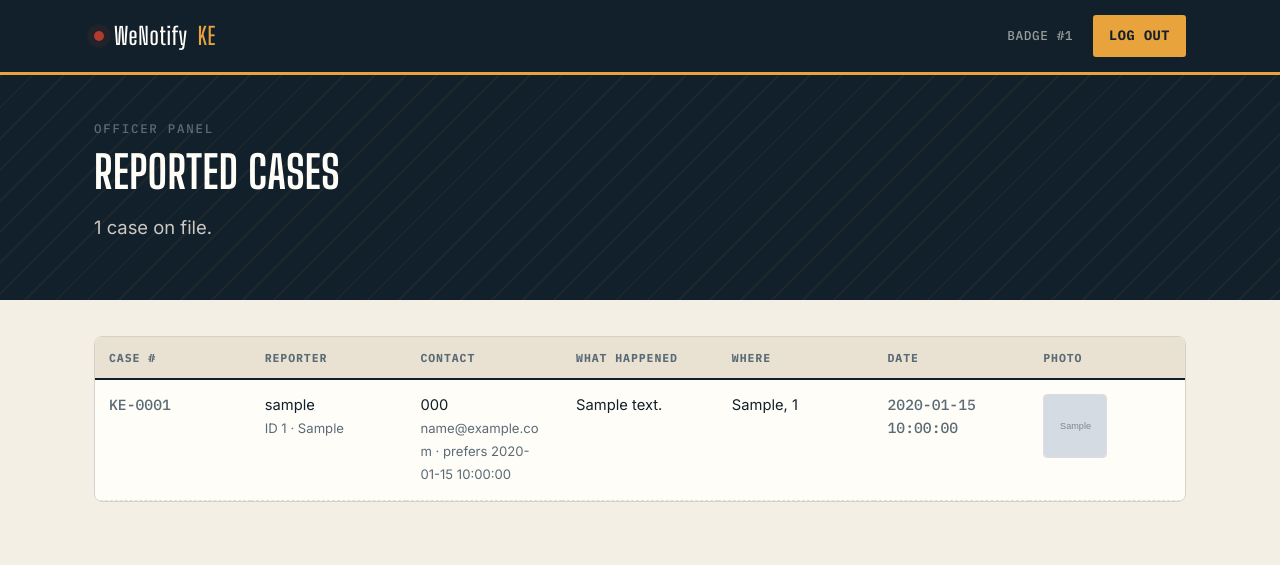
After one commit to OwenKems/we_notifyke, a Flask app: page /admin/dashboard in a window 1280 px wide. The commit adds this page. Shown: the top 565 px of the page. Run offline with Flask 3, Linux system fonts and the light colour scheme; a user stored in the database is signed in; tables that the repository leaves empty or names only in its code hold one stand-in row (values such as "Sample post"); grey boxes marked "Sample" are stand-in pictures; some libraries are stand-ins or nearby versions.

Commit message:
Add photo upload support, case dashboard, and admin fixes; stop tracking uploaded photos

```diff
--- a/app.py
+++ b/app.py
@@ -3,12 +3,63 @@ Responsible for running our app instance
 """
 from flask import *
 #session
-app.secret_key="qwer1234tyui"
 import pymysql
+import os
+from werkzeug.security import generate_password_hash, check_password_hash
+from werkzeug.utils import secure_filename
 connection=pymysql.connect(host='localhost',user="root",password="",database="owenke")
 
 
 app=Flask(__name__)
+app.secret_key="qwer1234tyui"
+
+UPLOAD_FOLDER = os.path.join(app.root_path, "static", "uploads")
+os.makedirs(UPLOAD_FOLDER, exist_ok=True)
+ALLOWED_EXTENSIONS = {"png", "jpg", "jpeg", "gif", "webp"}
+
+def allowed_file(filename):
+    return "." in filename and filename.rsplit(".", 1)[1].lower() in ALLOWED_EXTENSIONS
+
+def setup_admin_accounts():
+    """Creates the officer/chief-admin tables if missing, and seeds one
+    default login for each so the dashboard can be accessed on a fresh
+    database. Passwords are stored hashed, never in plain text."""
+    cursor=connection.cursor()
+    cursor.execute("""
+        CREATE TABLE IF NOT EXISTS officials_table (
+            id INT AUTO_INCREMENT PRIMARY KEY,
+            badge_no VARCHAR(50) UNIQUE NOT NULL,
+            tell VARCHAR(20),
+            password VARCHAR(255) NOT NULL
+        )
+    """)
+    cursor.execute("""
+        CREATE TABLE IF NOT EXISTS admin_panel (
+            id INT AUTO_INCREMENT PRIMARY KEY,
+            chief_badge_no VARCHAR(50) UNIQUE NOT NULL,
+            password VARCHAR(255) NOT NULL
+        )
+    """)
+    connection.commit()
+
+    cursor.execute("SELECT COUNT(*) FROM officials_table")
+    if cursor.fetchone()[0] == 0:
+        cursor.execute(
+            "INSERT INTO officials_table (badge_no, tell, password) VALUES (%s,%s,%s)",
+            ("ADMIN001", "254700000000", generate_password_hash("Officer@123"))
+        )
+        connection.commit()
+
+    cursor.execute("SELECT COUNT(*) FROM admin_panel")
+    if cursor.fetchone()[0] == 0:
+        cursor.execute(
+            "INSERT INTO admin_panel (chief_badge_no, password) VALUES (%s,%s)",
+            ("CHIEF001", generate_password_hash("Chief@123"))
+        )
+        connection.commit()
+
+setup_admin_accounts()
+
 @app.route("/")
 def index():
     #create some code to ftch products from the database
@@ -29,7 +80,6 @@ def home():
         email=request.form['email']
         phone=request.form['phone']
         event_desc=request.form['event_desc']
-        file=request.form['file_upload']
         event_date=request.form['event_date']
         County=request.form['county']
         Location=request.form['location']
@@ -51,28 +101,39 @@ def home():
             "gender":gender,
         }
 
+        # the photo is optional - save it if one was actually chosen
+        uploaded_photo = request.files.get('file_upload')
+        file = ""
+        if uploaded_photo and uploaded_photo.filename:
+            if allowed_file(uploaded_photo.filename):
+                safe_name = secure_filename(uploaded_photo.filename)
+                # prefix with phone so two people's "photo.jpg" don't collide
+                unique_name = f"{phone}_{safe_name}"
+                uploaded_photo.save(os.path.join(UPLOAD_FOLDER, unique_name))
+                file = unique_name
+            else:
+                return render_template("home.html", error="photo must be a png, jpg, jpeg, gif or webp file", formdata=formdata)
+
         #validation checks
-        if " " in username:
-            return render_template("home.html",error="username cannot be left empty",formdata=formdata)
+        # if " " in username:
+        #     return render_template("home.html",error="username cannot be left empty",formdata=formdata)
         if len(user_id)<7 or len(user_id)>8:
                 return render_template("home.html",error="id should not be less than 7 characters or more than 8",formdata=formdata)
         elif "@" not in email:
             return render_template("home.html",error="email must have @",formdata=formdata)
         elif not phone.startswith("254"):
             return render_template("home.html",error="phone must start with 254*********",formdata=formdata)
-        elif " " in event_desc:
-            return render_template("home.html",error="eventdesc cannot be left empty",formdata=formdata)
-        elif " " in file:
-                return render_template("home.html",error="fileupload cannot be left empty",formdata=formdata)
-        elif " " in event_date:
+        elif not event_desc.strip():
+            return render_template("home.html",error="event description cannot be left empty",formdata=formdata)
+        elif not event_date.strip():
                 return render_template("home.html",error="date cannot be left empty",formdata=formdata)
-        elif " " in County:
+        elif not County.strip():
                 return render_template("home.html",error="county cannot be left empty",formdata=formdata)
-        elif " " in Location:
+        elif not Location.strip():
                 return render_template("home.html",error="location cannot be left empty",formdata=formdata)
-        elif " " in contact_on:
+        elif not contact_on.strip():
                     return render_template("home.html",error="an option must be selected on contact_on",formdata=formdata)
-        elif " " in gender:
+        elif not gender.strip():
                return render_template("home.html",error="gender cannot be left unselected",formdata=formdata)
         else:
             sql="insert into wenotify(username,user_id,email,phone,event_desc,file_upload,event_date,county,location,contact_on,gender)VALUES(%s,%s,%s,%s,%s,%s,%s,%s,%s,%s,%s)"
@@ -95,7 +156,8 @@ def home():
                 county=County,
                 location=Location,
                 contact_on=contact_on,
-                gender=gender)
+                gender=gender,
+                photo=file)
     else:
         return render_template("home.html")
         #TODO create a signin route that returns signin.html template
@@ -120,7 +182,7 @@ def logoff():
             #create cursor
             cursor=connection.cursor()
             #execute sql
-            cursor.execute(sql,(badge_no,tell,password))
+            cursor.execute(sql,(badge_no,tell,generate_password_hash(password)))
             #commit
             connection.commit()
             # ADD the sms code
@@ -133,17 +195,18 @@ def login():
       if request.method == 'POST':
         chief_badge_no=request.form['chief_badge_no']
         password=request.form['password']
-        # create sql to select badge_noo  and password
-        sql='select * from admin_panel where chief_badge_no=%sand password=%s'
+        # look up the account by badge number only - password is checked
+        # separately against its hash, never compared directly in SQL
+        sql='select * from admin_panel where chief_badge_no=%s'
         #create the cursor
-        cursor=connection.cursor()
+        cursor=connection.cursor(pymysql.cursors.DictCursor)
         #execute the sql
-        cursor.execute(sql,(chief_badge_no,password))
-        #check if there is a user with the above details
-        # session['badge_no']=badge_no
-        if cursor.rowcount==0:
+        cursor.execute(sql,(chief_badge_no,))
+        account=cursor.fetchone()
+        if account is None or not check_password_hash(account['password'], password):
             return render_template("login.html",error="Invalid login.please try again")
         else:
+              session['chief_badge_no']=chief_badge_no
               return render_template("logoff.html")
       else:
         return render_template("login.html")
@@ -154,18 +217,35 @@ def admin():
       if request.method == 'POST':
         badge_no=request.form['badge_no']
         password=request.form['password']
-        # create sql to select badge_noo  and password
-        sql='select * from officials_table where badge_no=%sand password=%s'
+        # look up the account by badge number only - password is checked
+        # separately against its hash, never compared directly in SQL
+        sql='select * from officials_table where badge_no=%s'
         #create the cursor
-        cursor=connection.cursor()
+        cursor=connection.cursor(pymysql.cursors.DictCursor)
         #execute the sql
-        cursor.execute(sql,(badge_no,password))
-        #check if there is a user with the above details
-        # session['badge_no']=badge_no
-        if cursor.rowcount==0:
+        cursor.execute(sql,(badge_no,))
+        officer=cursor.fetchone()
+        if officer is None or not check_password_hash(officer['password'], password):
             return render_template("admin.html",error="Invalid login.please try again")
         else:
-              return redirect("http://localhost/phpmyadmin/index.php?route=/sql&pos=0&db=owenke&table=wenotify")
+              session['badge_no']=badge_no
+              return redirect(url_for('admin_dashboard'))
       else:
         return render_template("admin.html")
+
+@app.route("/admin/dashboard")
+def admin_dashboard():
+    # only officers who have actually logged in via /admin can view this
+    if 'badge_no' not in session:
+        return redirect(url_for('admin'))
+    cursor=connection.cursor(pymysql.cursors.DictCursor)
+    cursor.execute("select * from wenotify order by id desc")
+    cases=cursor.fetchall()
+    return render_template("admin_dashboard.html", cases=cases, badge_no=session['badge_no'])
+
+@app.route("/admin/logout")
+def admin_logout():
+    session.pop('badge_no', None)
+    return redirect(url_for('admin'))
+
 app.run(debug=True)
--- /dev/null
+++ b/templates/admin_dashboard.html
@@ -0,0 +1,109 @@
+<!DOCTYPE html>
+<html lang="en">
+<head>
+    <meta charset="UTF-8">
+    <meta http-equiv="X-UA-Compatible" content="IE=edge">
+    <meta name="viewport" content="width=device-width, initial-scale=1.0">
+    <title>Reported Cases — WeNotify Kenya</title>
+    <link rel="stylesheet" href="../static/css/bootstrap.css">
+    <link rel="preconnect" href="https://fonts.googleapis.com">
+    <link href="https://fonts.googleapis.com/css2?family=Big+Shoulders+Display:wght@600;700&family=Inter:wght@400;500;600&family=IBM+Plex+Mono:wght@500;700&display=swap" rel="stylesheet">
+    <link rel="stylesheet" href="../static/css/style.css">
+    <style>
+        .case-table{ width:100%; border-collapse:collapse; background:var(--white); table-layout:fixed; }
+        .case-table th{
+            font-family: var(--font-mono); font-size:0.72rem; letter-spacing:0.08em;
+            text-transform:uppercase; color:var(--steel); text-align:left;
+            padding:12px 14px; border-bottom:2px solid var(--ink);
+            background: var(--paper-dim);
+        }
+        .case-table td{
+            padding:14px; border-bottom:1px dashed var(--steel-line);
+            font-size:0.92rem; vertical-align:top;
+            word-wrap: break-word; overflow-wrap: break-word; white-space: normal;
+        }
+        .case-table tr:hover td{ background: var(--paper); }
+        .case-no-cell{ font-family: var(--font-mono); font-size:0.8rem; color:var(--steel); white-space:nowrap; }
+        .desc-cell{ min-width:220px; }
+        .photo-cell img{ width:64px; height:64px; object-fit:cover; border-radius:4px; border:1px solid var(--steel-line); }
+        .photo-cell .none{ color:var(--steel); font-size:0.8rem; }
+        .empty-state{ text-align:center; padding:60px 20px; color:var(--steel); }
+        .table-scroll{ overflow-x:auto; border:1px solid var(--steel-line); border-radius:8px; }
+    </style>
+</head>
+<body>
+
+    <nav class="wn-nav">
+        <div class="wn-container">
+            <a href="/" class="wn-brand"><span class="dot"></span> WeNotify<span style="color:var(--amber)">KE</span></a>
+            <div class="wn-nav-links" style="display:flex;">
+                <span style="color:rgba(244,239,228,0.6); padding:10px 16px; font-size:0.8rem;">Badge #{{ badge_no }}</span>
+                <a href="{{ url_for('admin_logout') }}" class="report">Log Out</a>
+            </div>
+        </div>
+    </nav>
+
+    <section class="wn-hero" style="padding: 44px 0 40px;">
+        <div class="wn-container">
+            <p class="eyebrow">Officer panel</p>
+            <h1 style="font-size: clamp(1.8rem, 4vw, 2.8rem);">Reported Cases</h1>
+            <p class="lede" style="max-width:none;">{{ cases|length }} case{{ 's' if cases|length != 1 else '' }} on file.</p>
+        </div>
+    </section>
+
+    <section class="wn-section" style="padding-top:36px;">
+        <div class="wn-container">
+            {% if cases %}
+            <div class="table-scroll">
+                <table class="case-table">
+                    <thead>
+                        <tr>
+                            <th>Case #</th>
+                            <th>Reporter</th>
+                            <th>Contact</th>
+                            <th>What happened</th>
+                            <th>Where</th>
+                            <th>Date</th>
+                            <th>Photo</th>
+                        </tr>
+                    </thead>
+                    <tbody>
+                        {% for case in cases %}
+                        <tr>
+                            <td class="case-no-cell">KE-{{ '%04d'|format(case.id) }}</td>
+                            <td>
+                                {{ case.username }}<br>
+                                <span style="color:var(--steel); font-size:0.82rem;">ID {{ case.user_id }} &middot; {{ case.gender }}</span>
+                            </td>
+                            <td>
+                                {{ case.phone }}<br>
+                                <span style="color:var(--steel); font-size:0.82rem;">{{ case.email }} &middot; prefers {{ case.contact_on }}</span>
+                            </td>
+                            <td class="desc-cell">{{ case.event_desc }}</td>
+                            <td>{{ case.location }}, {{ case.county }}</td>
+                            <td class="case-no-cell">{{ case.event_date }}</td>
+                            <td class="photo-cell">
+                                {% if case.file_upload %}
+                                <a href="{{ url_for('static', filename='uploads/' + case.file_upload) }}" target="_blank">
+                                    <img src="{{ url_for('static', filename='uploads/' + case.file_upload) }}" alt="Photo submitted with this report">
+                                </a>
+                                {% else %}
+                                <span class="none">No photo</span>
+                                {% endif %}
+                            </td>
+                        </tr>
+                        {% endfor %}
+                    </tbody>
+                </table>
+            </div>
+            {% else %}
+            <div class="empty-state">
+                <p class="eyebrow">Nothing here yet</p>
+                <p>No cases have been reported so far.</p>
+            </div>
+            {% endif %}
+        </div>
+    </section>
+
+</body>
+</html>
--- a/templates/home.html
+++ b/templates/home.html
@@ -34,7 +34,7 @@
                 {% if message %}<div class="wn-alert error">{{ message }}</div>{% endif %}
 
                 {% set formdata = formdata or {} %}
-                <form action="/home" method="post">
+                <form action="/home" method="post" enctype="multipart/form-data">
                     <div class="wn-row-2">
                         <div class="wn-field">
                             <label for="username">Your name</label>
```
Also changed, not shown: 1 other file.
